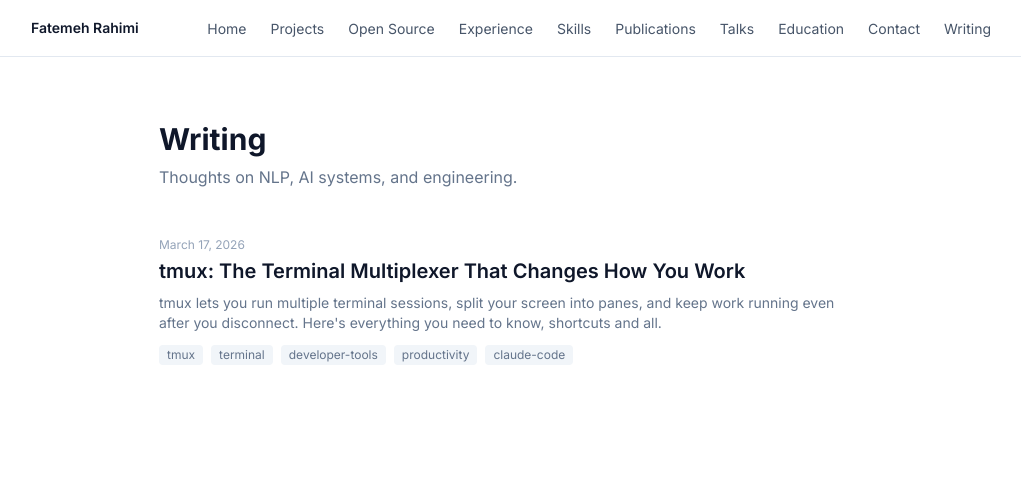
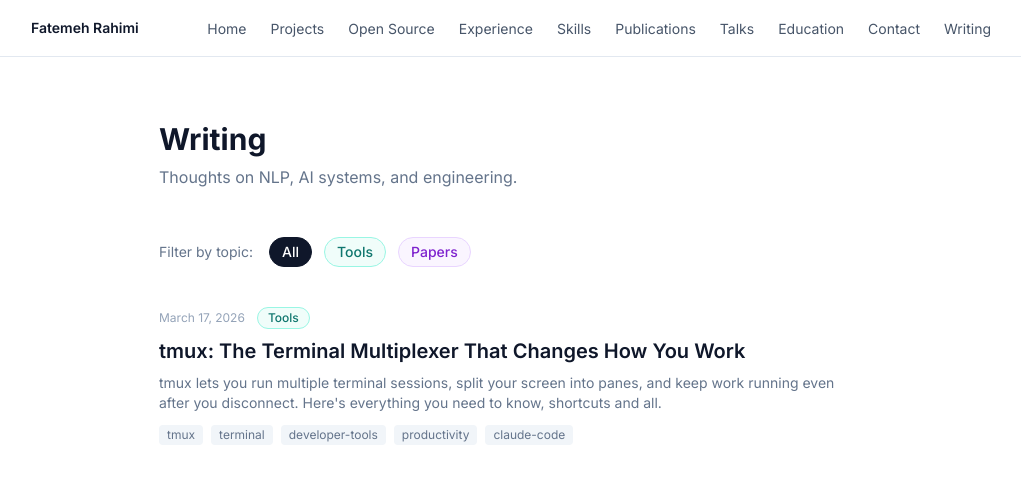
Before and after one commit to fatemerhmi/fatemerhmi.github.io, a Next.js app: page /blog in a window 1280 px wide. Shown: the top 484 px of the page, without its empty margins (129-1150 px from the left). Built offline with nearby package versions, Linux system fonts and the light colour scheme.

Commit message:
Add Writing filters for Tools and Papers

```diff
--- a/components/BlogList.tsx
+++ b/components/BlogList.tsx
@@ -2,64 +2,93 @@
 
 import Link from "next/link";
 import { useSearchParams } from "next/navigation";
-import type { PostMeta } from "@/lib/posts";
+import type { PostMeta, PostType } from "@/lib/posts";
+
+const postTypes: Array<PostType> = ["Tools", "Papers"];
+
+const typeStyles: Record<PostType, { active: string; inactive: string; pill: string }> = {
+  Tools: {
+    active: "bg-teal-600 text-white border-teal-600",
+    inactive:
+      "bg-teal-50 text-teal-700 border-teal-200 hover:bg-teal-100 hover:border-teal-300",
+    pill: "bg-teal-50 text-teal-700 border border-teal-200",
+  },
+  Papers: {
+    active: "bg-purple-600 text-white border-purple-600",
+    inactive:
+      "bg-purple-50 text-purple-700 border-purple-200 hover:bg-purple-100 hover:border-purple-300",
+    pill: "bg-purple-50 text-purple-700 border border-purple-200",
+  },
+};
+
+function isPostType(value: string | null): value is PostType {
+  return value === "Tools" || value === "Papers";
+}
 
 export default function BlogList({ posts }: { posts: PostMeta[] }) {
   const searchParams = useSearchParams();
-  const activeTag = searchParams.get("tag");
+  const activeType = isPostType(searchParams.get("type"))
+    ? searchParams.get("type")
+    : null;
 
-  const filtered = activeTag
-    ? posts.filter((p) => p.tags.includes(activeTag))
-    : posts;
+  const filtered = activeType ? posts.filter((post) => post.type === activeType) : posts;
 
   return (
     <>
-      {activeTag && (
-        <div className="flex items-center gap-2 mb-8">
-          <span className="text-sm text-slate-500">
-            Filtered by tag:
-          </span>
-          <span className="text-xs bg-blue-50 text-blue-700 font-medium px-2.5 py-0.5 rounded-full">
-            {activeTag}
-          </span>
+      <div className="flex flex-wrap items-center gap-3 mb-10">
+        <span className="text-sm text-slate-500 mr-1">Filter by topic:</span>
+        <Link
+          href="/blog"
+          className={`inline-flex items-center rounded-full border px-3 py-1 text-sm font-medium transition-colors ${
+            activeType === null
+              ? "bg-slate-900 text-white border-slate-900"
+              : "bg-white text-slate-600 border-slate-200 hover:border-slate-300 hover:text-slate-900"
+          }`}
+        >
+          All
+        </Link>
+
+        {postTypes.map((type) => (
           <Link
-            href="/blog"
-            className="text-xs text-slate-400 hover:text-slate-600 underline"
+            key={type}
+            href={`/blog?type=${type}`}
+            className={`inline-flex items-center rounded-full border px-3 py-1 text-sm font-medium transition-colors ${
+              activeType === type ? typeStyles[type].active : typeStyles[type].inactive
+            }`}
           >
-            clear
+            {type}
           </Link>
-        </div>
-      )}
+        ))}
+      </div>
 
       {filtered.length === 0 ? (
-        <p className="text-slate-400">No posts found.</p>
+        <p className="text-slate-400">No posts found in this category yet.</p>
       ) : (
         <ul className="space-y-10">
           {filtered.map((post) => (
             <li key={post.slug}>
               <Link href={`/blog/${post.slug}`} className="group block">
-                <p className="text-xs text-slate-400 mb-1">{post.date}</p>
+                <div className="flex flex-wrap items-center gap-3 mb-2">
+                  <p className="text-xs text-slate-400">{post.date}</p>
+                  <span
+                    className={`inline-flex items-center rounded-full px-2.5 py-0.5 text-xs font-medium ${typeStyles[post.type].pill}`}
+                  >
+                    {post.type}
+                  </span>
+                </div>
                 <h2 className="text-xl font-semibold text-slate-900 group-hover:text-blue-600 transition-colors mb-2">
                   {post.title}
                 </h2>
-                {post.excerpt && (
-                  <p className="text-slate-500 text-sm">{post.excerpt}</p>
-                )}
+                {post.excerpt && <p className="text-slate-500 text-sm">{post.excerpt}</p>}
                 {post.tags.length > 0 && (
                   <div className="flex flex-wrap gap-2 mt-3">
                     {post.tags.map((tag) => (
-                      <Link
+                      <span
                         key={tag}
-                        href={`/blog?tag=${tag}`}
-                        onClick={(e) => e.stopPropagation()}
-                        className={`text-xs px-2 py-0.5 rounded transition-colors ${
-                          tag === activeTag
-                            ? "bg-blue-600 text-white"
-                            : "bg-slate-100 text-slate-500 hover:bg-blue-50 hover:text-blue-600"
-                        }`}
+                        className="text-xs px-2 py-0.5 rounded bg-slate-100 text-slate-500"
                       >
                         {tag}
-                      </Link>
+                      </span>
                     ))}
                   </div>
                 )}
--- a/content/blog/tmux-the-terminal-multiplexer-that-changes-everything.md
+++ b/content/blog/tmux-the-terminal-multiplexer-that-changes-everything.md
@@ -1,6 +1,7 @@
 ---
 title: "tmux: The Terminal Multiplexer That Changes How You Work"
 date: 2026-03-17
+type: Tools
 tags: [tmux, terminal, developer-tools, productivity, claude-code]
 draft: false
 excerpt: "tmux lets you run multiple terminal sessions, split your screen into panes, and keep work running even after you disconnect. Here's everything you need to know, shortcuts and all."
--- a/lib/posts.ts
+++ b/lib/posts.ts
@@ -18,11 +18,24 @@ function formatDate(raw: unknown): string {
   });
 }
 
+export type PostType = "Tools" | "Papers";
+
+function normalizePostType(value: unknown): PostType {
+  const normalized = String(value ?? "").trim().toLowerCase();
+
+  if (normalized === "papers" || normalized === "paper") {
+    return "Papers";
+  }
+
+  return "Tools";
+}
+
 export interface PostMeta {
   slug: string;
   title: string;
   date: string;
   tags: string[];
+  type: PostType;
   draft: boolean;
   excerpt?: string;
 }
@@ -44,6 +57,7 @@ export function getAllPosts(): PostMeta[] {
         title: data.title ?? slug,
         date: formatDate(data.date),
         tags: data.tags ?? [],
+        type: normalizePostType(data.type),
         draft: data.draft ?? false,
         excerpt: data.excerpt ?? "",
       };
@@ -62,6 +76,7 @@ export async function getPost(slug: string): Promise<Post> {
     title: data.title ?? slug,
     date: formatDate(data.date),
     tags: data.tags ?? [],
+    type: normalizePostType(data.type),
     draft: data.draft ?? false,
     excerpt: data.excerpt ?? "",
     contentHtml: processed.toString(),
```
